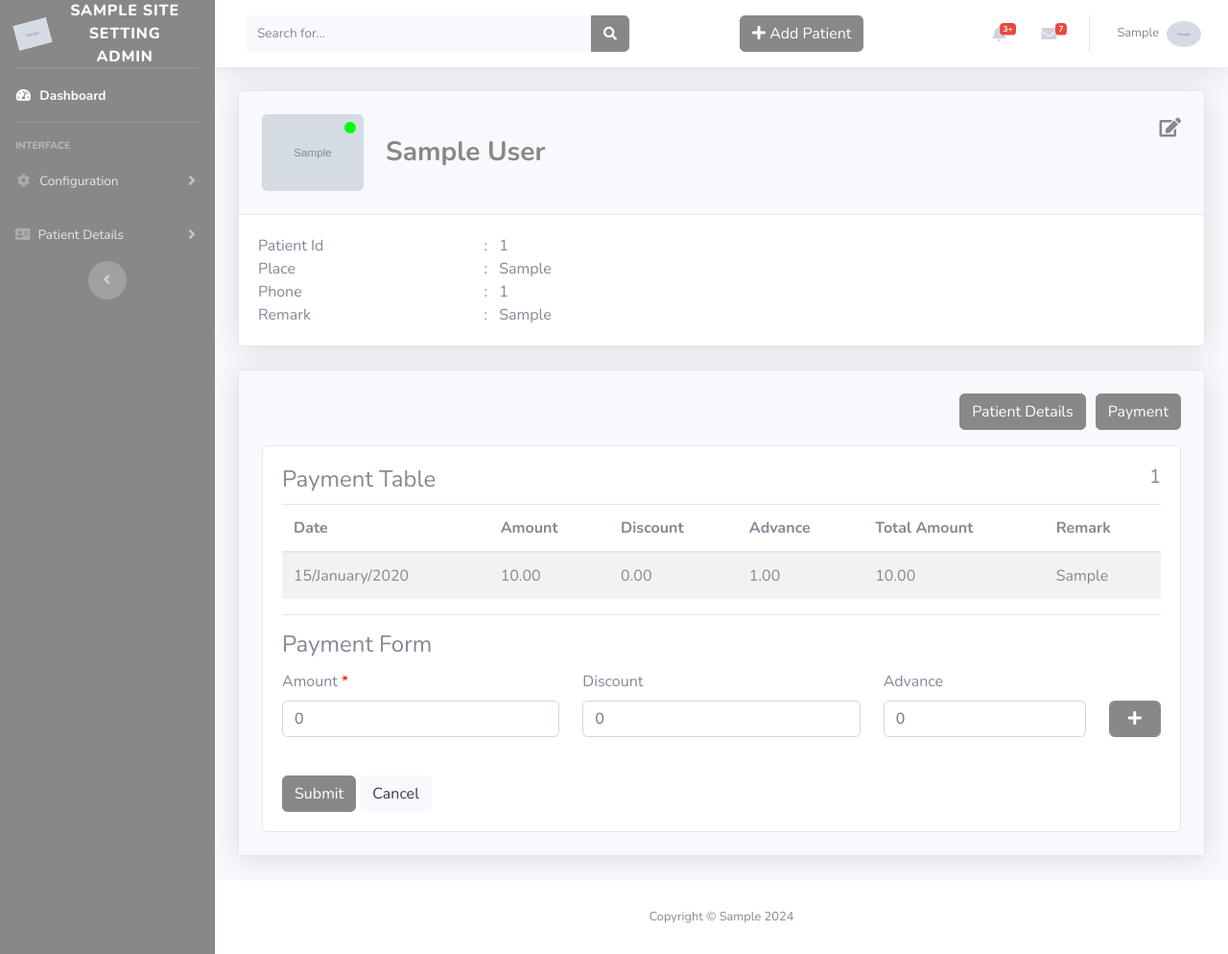
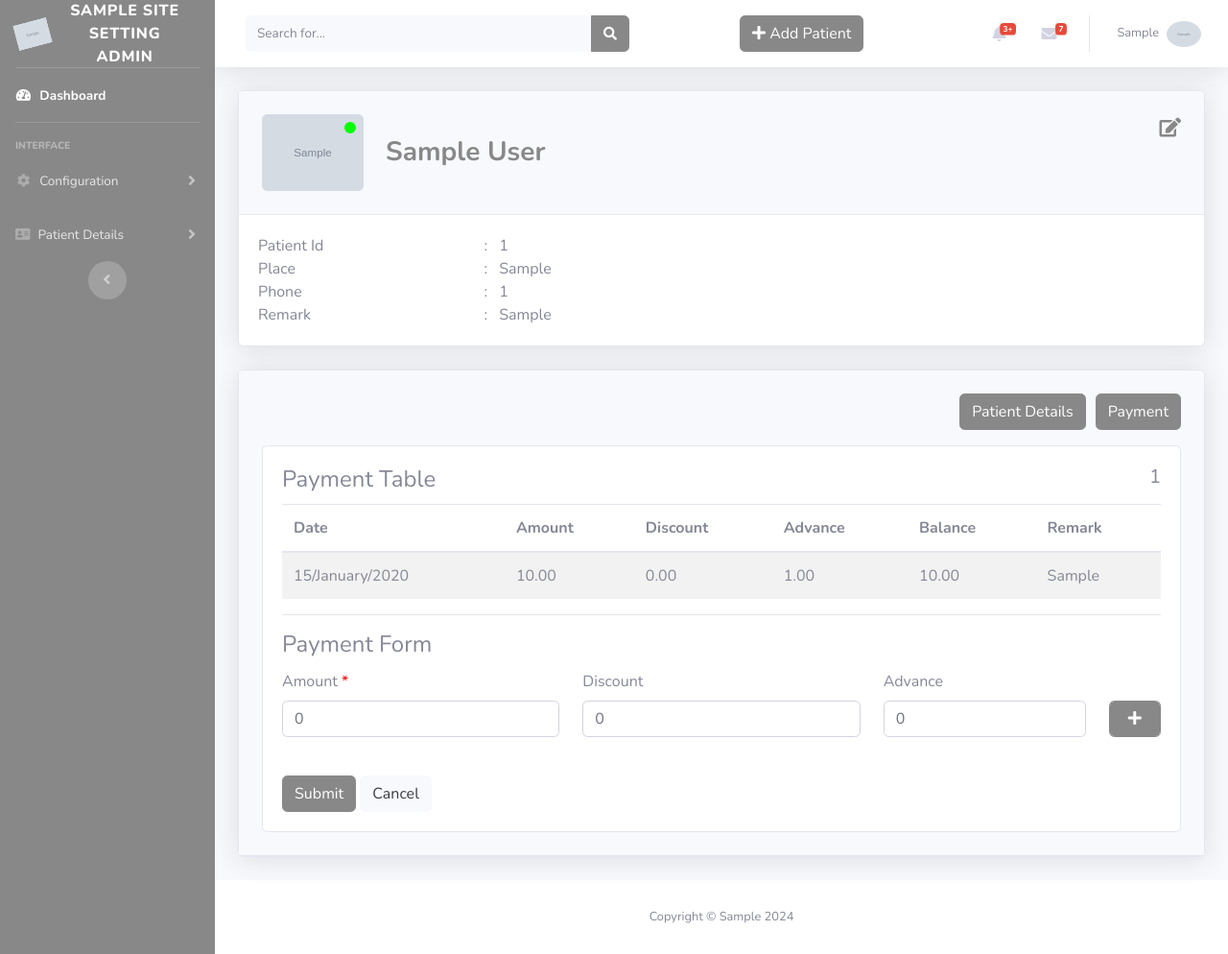
Before and after one commit to sageerkv/hospital_admin_dashboard_web, a Django app: page /Patient_list/1 in a window 1280 px wide, after a click on "Payment". Shown: the whole page at 96% size. Run offline with Django 5.2, Linux system fonts and the light colour scheme; a user stored in the database is signed in; tables that the repository leaves empty hold one stand-in row (values such as "Sample post"); grey boxes marked "Sample" are stand-in pictures; data that the repository does not hold is empty; some libraries are stand-ins or nearby versions.

Commit message:
payment function changes

```diff
--- a/backend/templates/patient/view_patient.html
+++ b/backend/templates/patient/view_patient.html
@@ -221,7 +221,7 @@
                         <th>Amount</th>
                         <th>Discount</th>
                         <th>Advance</th>
-                        <th>Total Amount</th>
+                        <th>Balance</th>
                         <th>Remark</th>
                     </tr>
                 </thead>
--- a/backend/views.py
+++ b/backend/views.py
@@ -743,6 +743,9 @@ def Patient_list(request, patientview_id):
         payments = Payment.objects.filter(Transactions_id=patient)
 
         if request.method == 'POST':
+
+
+
             form1 = TransactionsForm1(request.POST, instance=patient)
             if 'form1_submit' in request.POST:
                 instance = form1.save()
@@ -771,14 +774,20 @@ def Patient_list(request, patientview_id):
 
                 for instance2 in form2_list:
                     instance2.save()
-                    if patient.Total_amount > patient.Payable_amount:
+
+
+                    patient.refresh_from_db()
+                    total_amount = patient.Total_amount
+                    payable_amount = patient.Payable_amount
+
+                    if total_amount > payable_amount:
                         patient.Total_amount = F('Total_amount')
                         patient.Payable_amount = F('Payable_amount') + instance2.Advance
-                        patient.save()
                     else:
                         patient.Total_amount = F('Total_amount') + instance2.amount - instance2.Discount
                         patient.Payable_amount = F('Payable_amount') + instance2.Advance
-                        patient.save()
+
+                    patient.save(update_fields=['Total_amount', 'Payable_amount'])
 
                 messages.success(request, "Payment add successfully.")
                 fnlog(request, None, 'Admin_and_Staff', f"Patient data edited : {view_patient.first_name} - {view_patient.User_id}", "")
@@ -787,12 +796,13 @@ def Patient_list(request, patientview_id):
             form1 = TransactionsForm1(instance=patient)
             form2 = PaymentForm2(instance=patient)
 
+        patient.refresh_from_db()
         # Check if Total_amount exceeds Payable_amount and create a new form if necessary
         if patient.Total_amount > patient.Payable_amount:
             difference = patient.Total_amount - patient.Payable_amount
             initial_amount = difference
             initial_discount = 0
-            initial_advance = 0
+            initial_advance = difference
 
             form2_initial = {
                 'amount': initial_amount,
```
